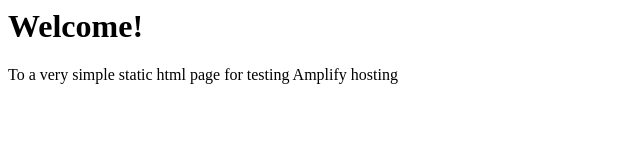
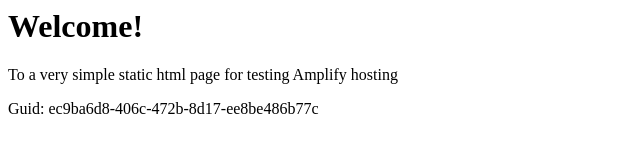
Before and after one commit to aws-aemilia-bah/Github-PR-Commit-Integration-Test-DoNotTouch-GitHubAutoBuildPrPreviewCanaryTest-v1-prod-me-south-1, a website: page src/index.html in a window 1280 px wide. Shown: the whole page, without its empty margins (0-640 px from the left). Drawn offline with Linux system fonts and the light colour scheme.

Commit message:
commit from integ tests

```diff
--- a/src/index.html
+++ b/src/index.html
@@ -1,3 +1,5 @@
+
+
 <html lang="en">
 
 <head>
@@ -10,6 +12,6 @@
 <body>
     <h1>Welcome!</h1>
     <p>To a very simple static html page for testing Amplify hosting</p>
-</body>
+    <p>Guid: ec9ba6d8-406c-472b-8d17-ee8be486b77c</p></body>
 
 </html>
```
